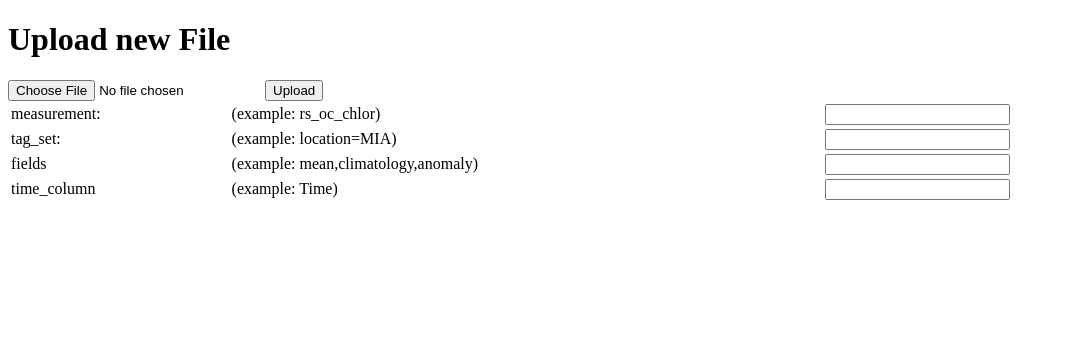
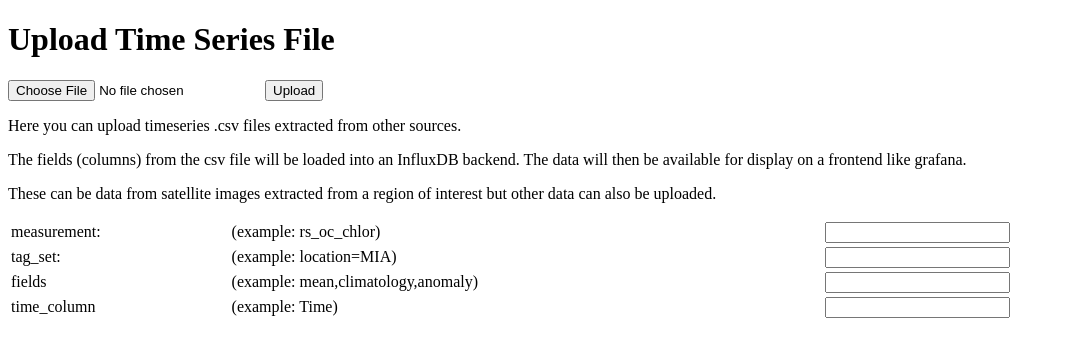
Before and after one commit to marinebon/mbon_data_uploader, a Flask app: page /submit/sat_image_extraction in a window 1280 px wide. Shown: the top 357 px of the page, without its empty margins (0-1065 px from the left). Run offline with Flask 2, Linux system fonts and the light colour scheme.

Commit message:
+ descriptions

```diff
--- a/mbon_data_uploader/templates/submit/sat_image_extraction.html
+++ b/mbon_data_uploader/templates/submit/sat_image_extraction.html
@@ -1,9 +1,18 @@
 <!doctype html>
-<title>Upload new File</title>
-<h1>Upload new File</h1>
+<title>Upload Time Series File</title>
+<h1>Upload Time Series File</h1>
 <form method=post enctype=multipart/form-data>
   <input type=file name=file>
   <input type=submit value=Upload>
+  <p>
+  Here you can upload timeseries .csv files extracted from other sources.
+  </p><p>
+  The fields (columns) from the csv file will be loaded into an InfluxDB backend.
+  The data will then be available for display on a frontend like grafana.
+  </p><p>
+  These can be data from satellite images extracted from a region of interest
+  but other data can also be uploaded.
+  </p>
   <table style="width:100%">
       <tr>
           <td>measurement:</td>
```
Also changed, not shown: mbon_data_uploader/templates/submit/worldview_image.html (+8 -2 lines).
